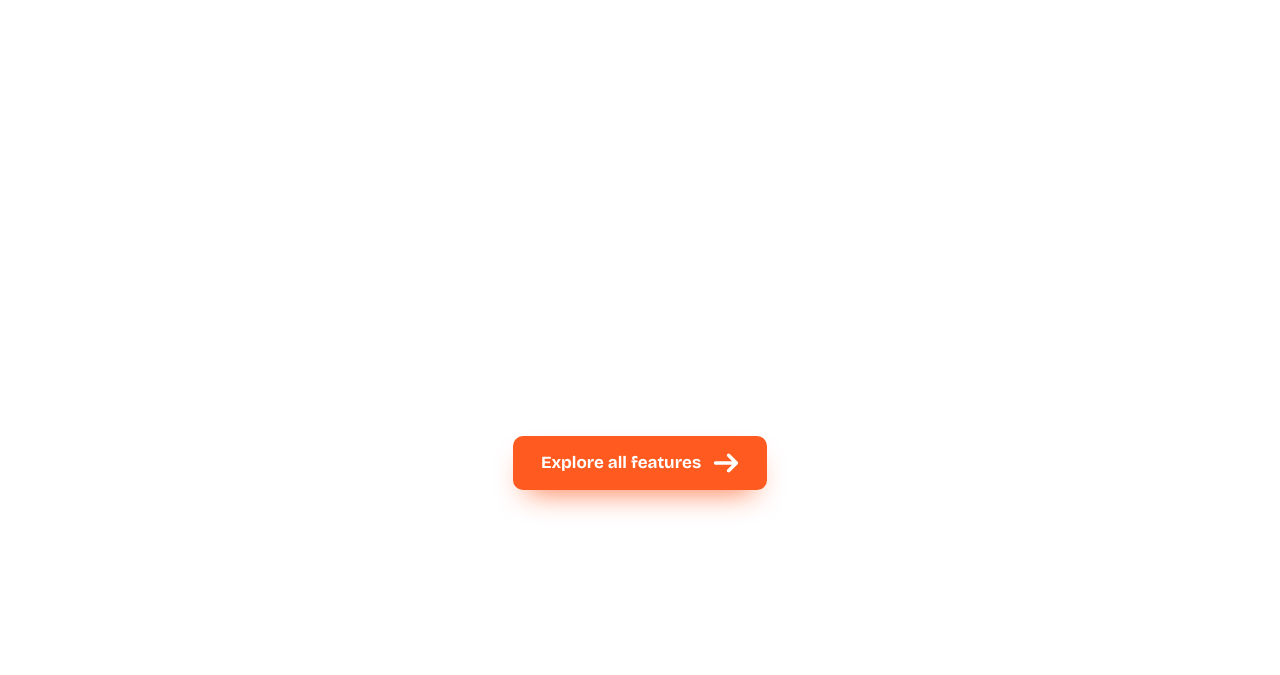
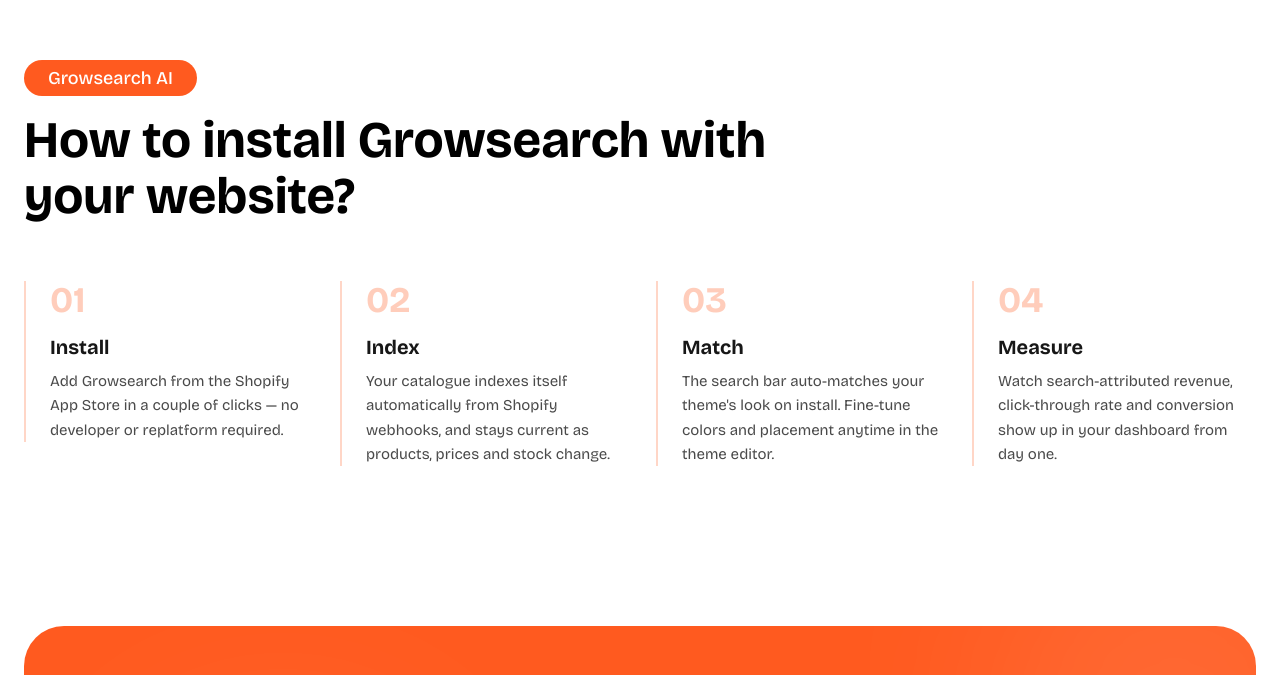
Before and after one commit to ishaangupta2311/growmerce-landing, a Next.js app: page /growsearch in a window 1280 px wide. Shown: the part 3785-4460 px from the top of the page. Built offline with nearby package versions, Linux system fonts and the light colour scheme.

Commit message:
Tighten Growsearch feature scroll runway

```diff
--- a/src/app/growsearch/components/FeatureStack.module.css
+++ b/src/app/growsearch/components/FeatureStack.module.css
@@ -18,7 +18,7 @@
 
 @media (min-width: 1024px) and (min-height: 700px) {
   .runway[data-pinned="true"] {
-    height: calc(100vh + (var(--card-count) - 1) * 72vh);
+    height: calc(100vh + (var(--card-count) - 1) * 46vh);
   }
 
   .runway[data-pinned="true"] .stage {
--- a/src/app/growsearch/components/FeatureStack.tsx
+++ b/src/app/growsearch/components/FeatureStack.tsx
@@ -162,7 +162,7 @@
   }, []);
 
   return (
-    <section className="mx-auto max-w-[1370px] px-6 py-24">
+    <section className="mx-auto max-w-[1370px] px-6 pt-24 pb-12">
       <Reveal>
         <h2 className="text-[clamp(1.75rem,4vw,3.25rem)] leading-[1.1] font-bold">
           One search bar, doing four jobs at once
@@ -219,14 +219,14 @@
               />
             ))}
           </div>
+
+          <div className="mt-6 flex justify-center">
+            <Link href="/growsearch/features" className="cta-primary">
+              Explore all features
+              <Arrow className="cta-arrow" />
+            </Link>
+          </div>
         </div>
-      </div>
-
-      <div className="mt-14 flex justify-center">
-        <Link href="/growsearch/features" className="cta-primary">
-          Explore all features
-          <Arrow className="cta-arrow" />
-        </Link>
       </div>
     </section>
   );
--- a/src/app/growsearch/components/InstallSteps.tsx
+++ b/src/app/growsearch/components/InstallSteps.tsx
@@ -27,7 +27,7 @@
 
 export default function InstallSteps() {
   return (
-    <section className="mx-auto max-w-[1370px] px-6 py-24">
+    <section className="mx-auto max-w-[1370px] px-6 pt-12 pb-24">
       <Reveal>
         <span className="inline-flex rounded-full bg-brand px-6 py-1 text-lg font-medium text-white">
           Growsearch AI
```
